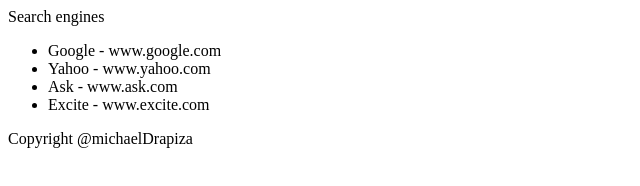
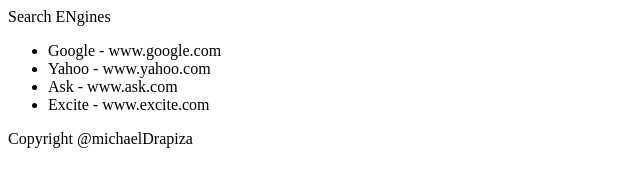
Before and after one commit to mdrap/anotherGitTest, a plain HTML site: page index.html in a window 1280 px wide. Shown: the full height of the page, 0-640 px from the left. Drawn offline with Linux system fonts and the light colour scheme.

Commit message:
dual capital

```diff
--- a/index.html
+++ b/index.html
@@ -4,7 +4,7 @@
 </head>
 
 <body>
-<p>Search engines</p>
+<p>Search ENgines</p>
 <ul>
 <li>Google - www.google.com</li>
 <li>Yahoo - www.yahoo.com</li>
```
